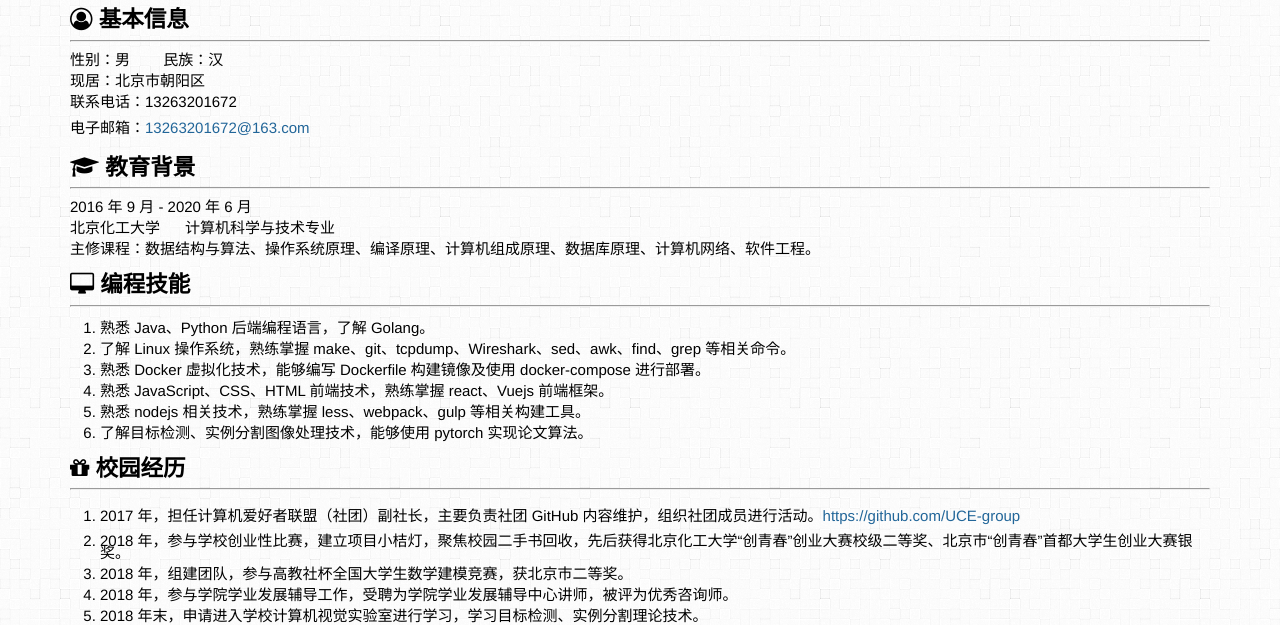
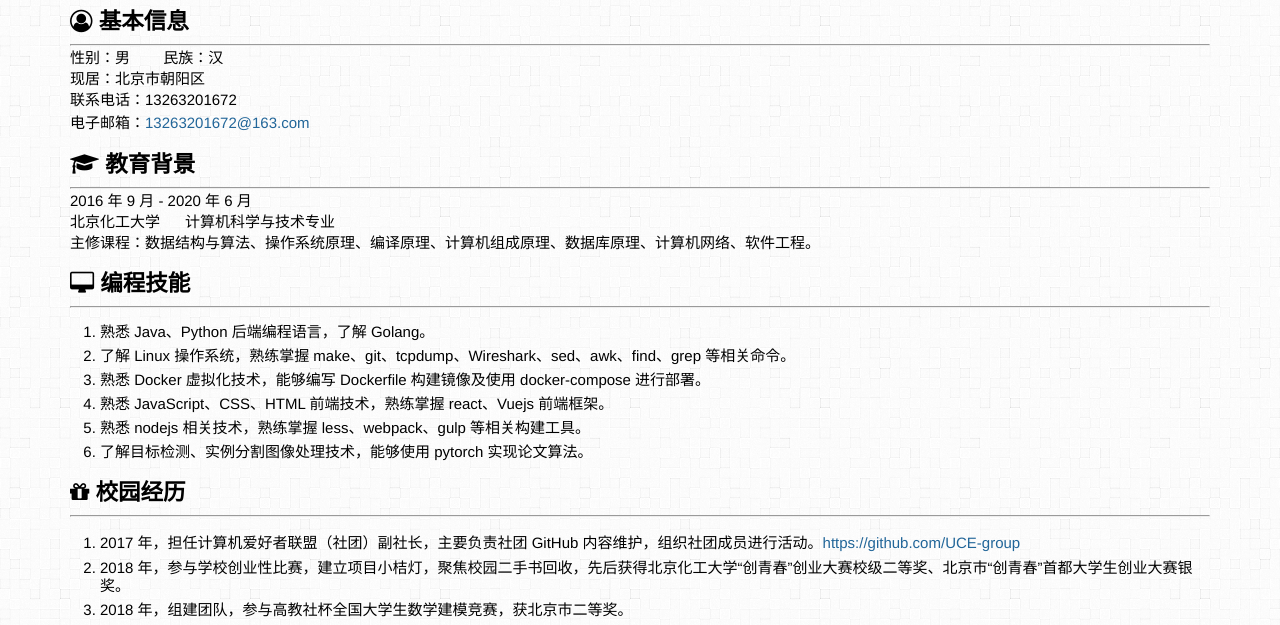
Before and after one commit to YinchaoGao/resume, a Gatsby site: page / in a window 1280 px wide. Shown: the part 79-704 px from the top of the page. Built offline with nearby package versions, Linux system fonts and the light colour scheme; Gatsby itself is replaced by a stand-in of ours.

Commit message:
adjust style

```diff
--- a/src/styles/style.css
+++ b/src/styles/style.css
@@ -14,14 +14,14 @@ h1, h2, h3, h4, h5, h6 {
 }
 
 hr {
-    margin-bottom: 0.8em;
+    margin-bottom: 0.2em;
 }
 
 p {
-    margin-top: 0.6em !important;
-    margin-bottom: 0.6em !important;
+    margin-top: 0.2em !important;
+    margin-bottom: 0.2em !important;
 }
 
 * {
-    line-height: 0.8em;
+    line-height: 1.2em;
 }
```
Also changed, not shown: payloads/index.md (+0 -1 lines).
